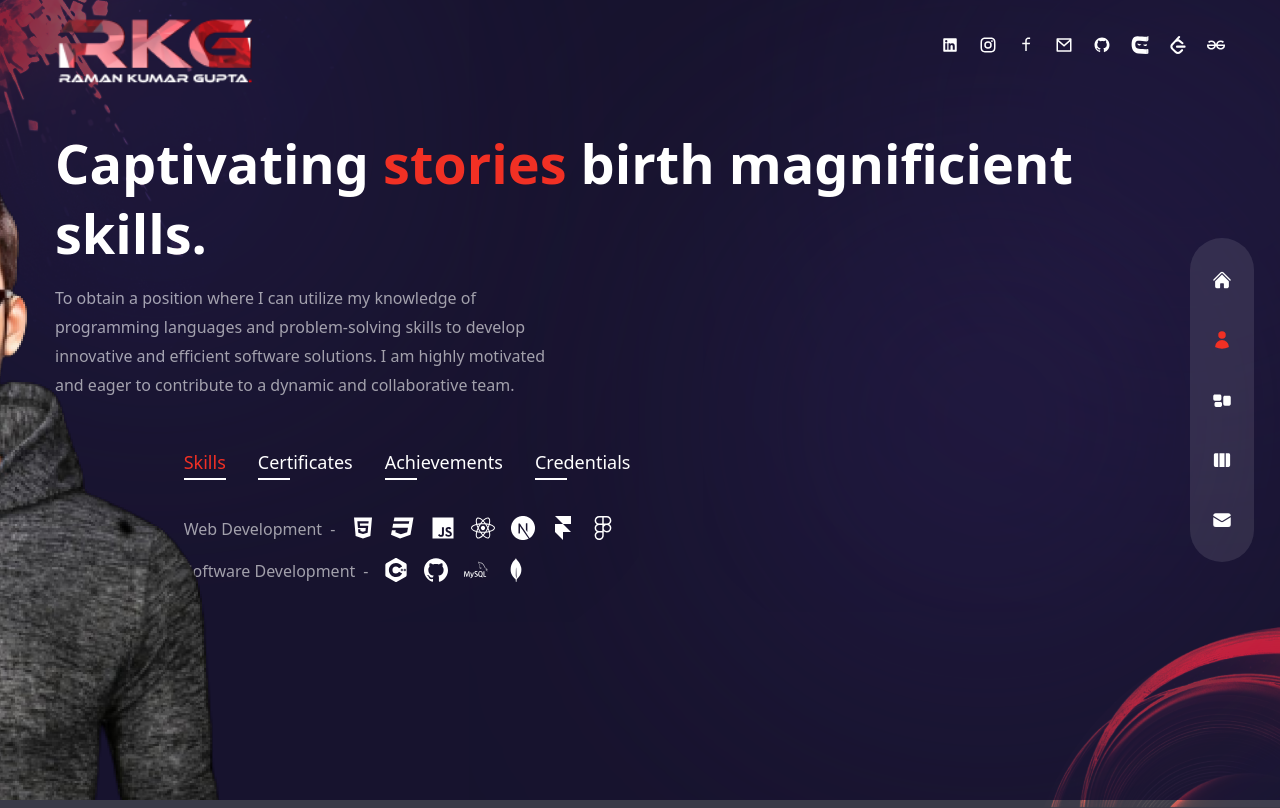
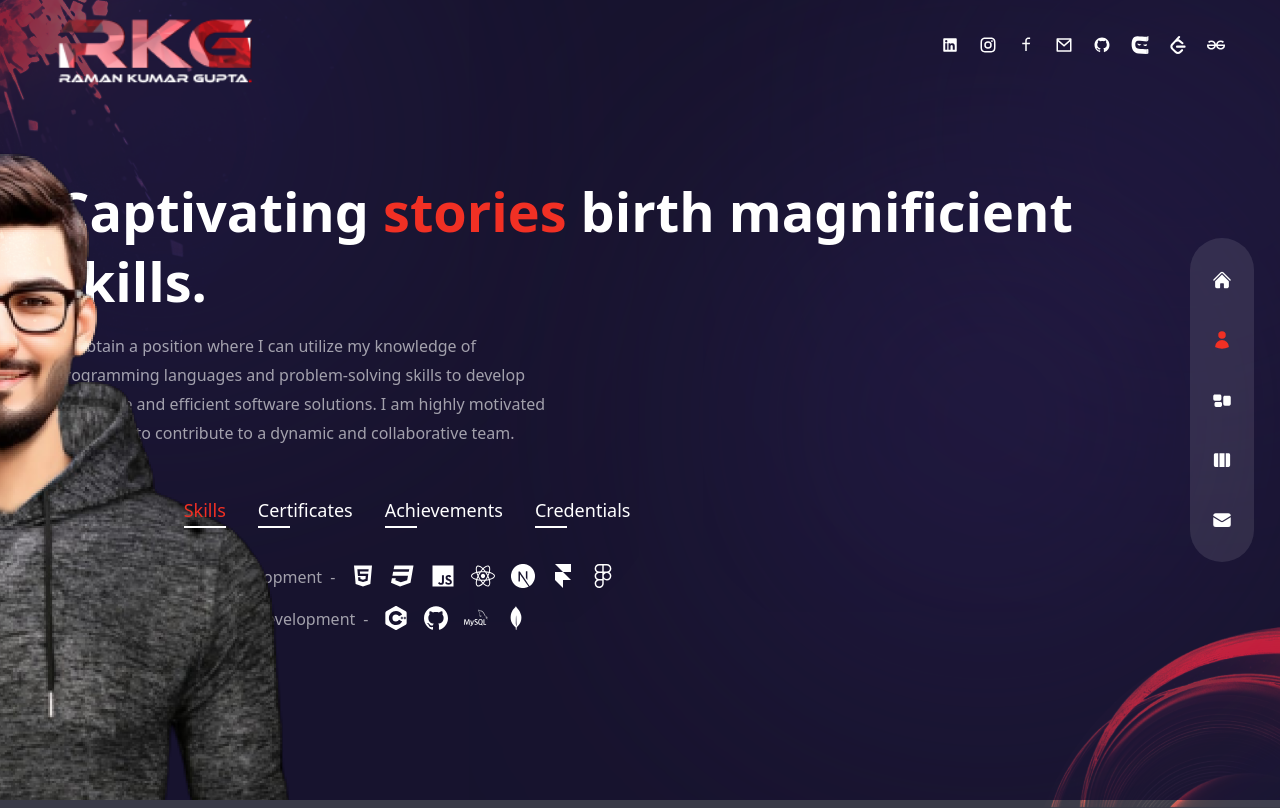
Before and after one commit to Ramank2002/RamanPortfolio, a Next.js app in the folder raman-portfolio/: page /about in a window 1280 px wide. Shown: the top 808 px of the page. Built offline with nearby package versions, Linux system fonts and the light colour scheme.

Commit message:
Done some more changes according to errors in index.js file

```diff
--- a/raman-portfolio/pages/about/index.js
+++ b/raman-portfolio/pages/about/index.js
@@ -6,7 +6,6 @@ import {
   FaCss3,
   FaJs,
   FaReact,
-  FaWordpress,
   FaFigma,
 } from "react-icons/fa";
 
@@ -32,14 +31,12 @@ const aboutData = [
           <FaReact />,
           <SiNextdotjs />,
           <SiFramer />,
-          <FaFigma />,
-
-          // <FaWordpress />,
-        ],
+          <FaFigma />
+        ]
       },
       {
         title: "Software Development",
-        icons: [<SiCplusplus />, <SiGithub />, <SiMysql />, <SiMongodb />],
+        icons: [<SiCplusplus />, <SiGithub />, <SiMysql />, <SiMongodb />]
       },
     ],
   },
@@ -121,7 +118,7 @@ const About = () => {
         initial="hidden"
         animate="show"
         exit="hidden"
-        className="hidden xl:flex absolute bottom-0 -left-[370px]"
+        className="hidden xl:flex absolute bottom-0 -left-[300px]"
       >
         <Avatar />
       </motion.div>
@@ -133,7 +130,7 @@ const About = () => {
             initial="hidden"
             animate="show"
             exit="hidden"
-            className="h2"
+            className="h2 mt-[3rem]"
           >
             Captivating <span className="text-accent">stories</span> birth
             magnificient skills.
```
